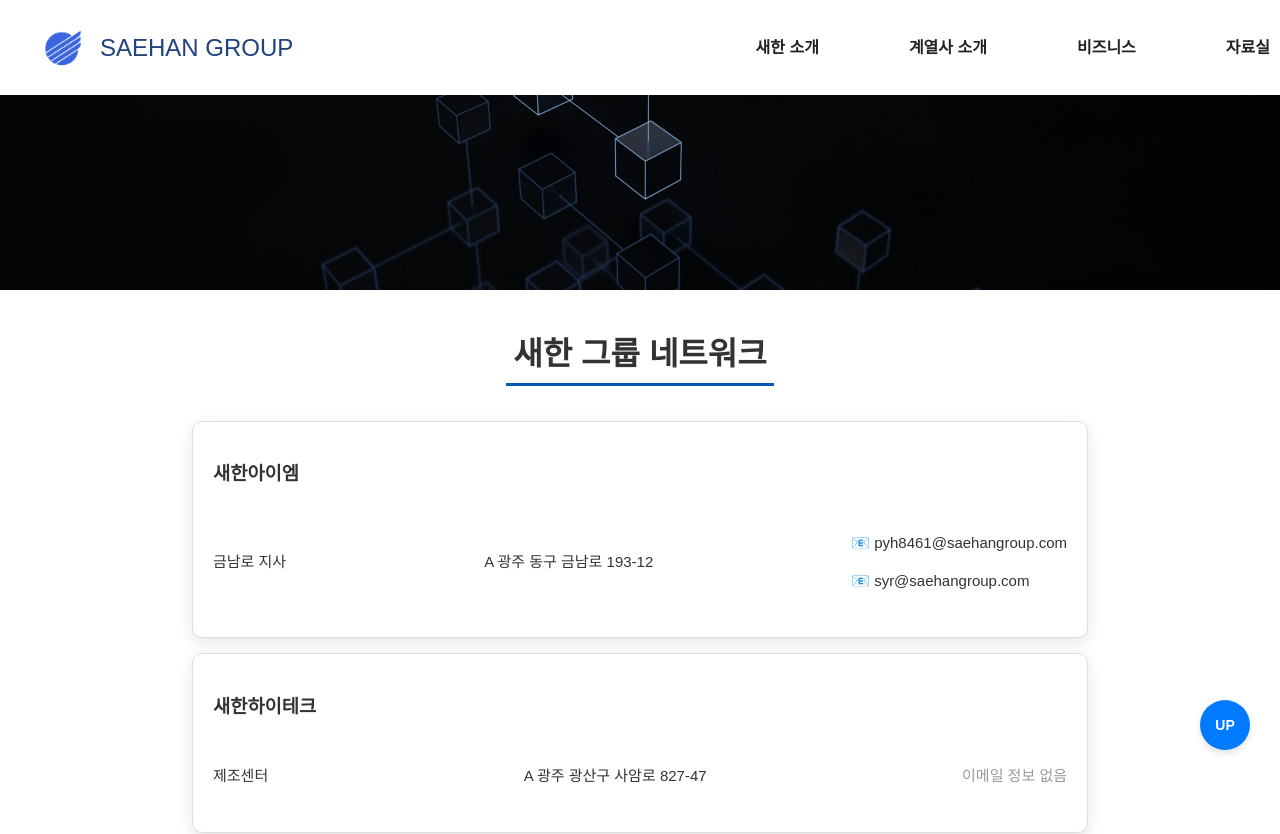
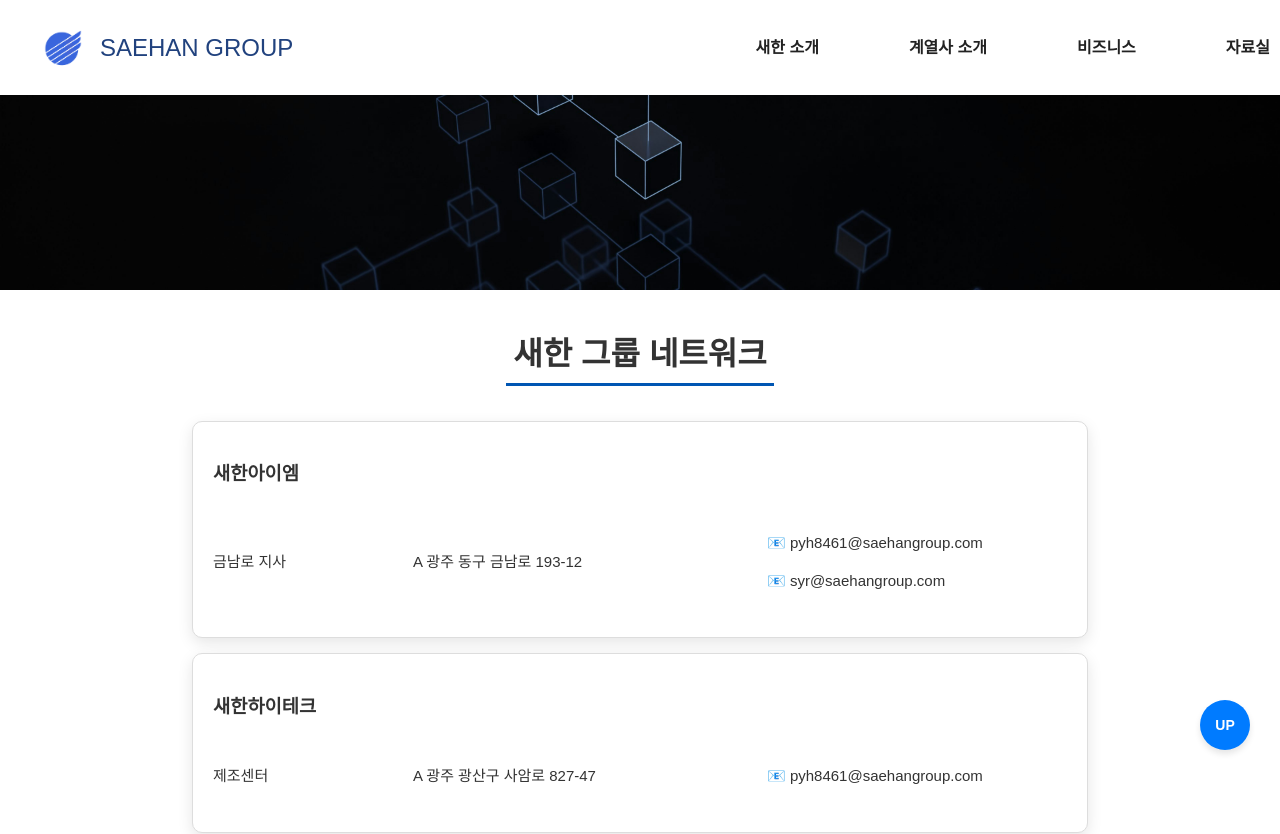
Before and after one commit to saehan-im-develop/saehan_homepage, a React (Vite) app in the folder frontend/: page /network in a window 1280 px wide. Shown: the top 834 px of the page. Built offline with nearby package versions, Linux system fonts and the light colour scheme.

Commit message:
edit size

```diff
--- a/frontend/src/Introduce/Network/Network.css
+++ b/frontend/src/Introduce/Network/Network.css
@@ -61,11 +61,12 @@
 
 /* 네트워크 정보 */
 .network-info {
-  display: flex;
-  justify-content: space-between;
+  display: grid;
+  grid-template-columns: 100px auto 300px;
   align-items: center;
   font-size: 15px;
   padding: 10px 0;
+  gap: 100px;
 }
 
 /* 연락처 정보 */
--- a/frontend/src/Introduce/Network/NetworkData.js
+++ b/frontend/src/Introduce/Network/NetworkData.js
@@ -8,13 +8,13 @@ const networkData = [
   {
     name: "새한하이테크",
     locations: [
-      { type: "제조센터", address: "A 광주 광산구 사암로 827-47", email: [] }
+      { type: "제조센터", address: "A 광주 광산구 사암로 827-47", email: ["pyh8461@saehangroup.com"] }
     ]
   },
   {
     name: "새한글로벌",
     locations: [
-      { type: "제조센터", address: "A 전남 장성군 동화면 가정길 8", email: [] }
+      { type: "제조센터", address: "A 전남 장성군 동화면 가정길 8", email: ["pyh8461@saehangroup.com"] }
     ]
   },
   {
```
